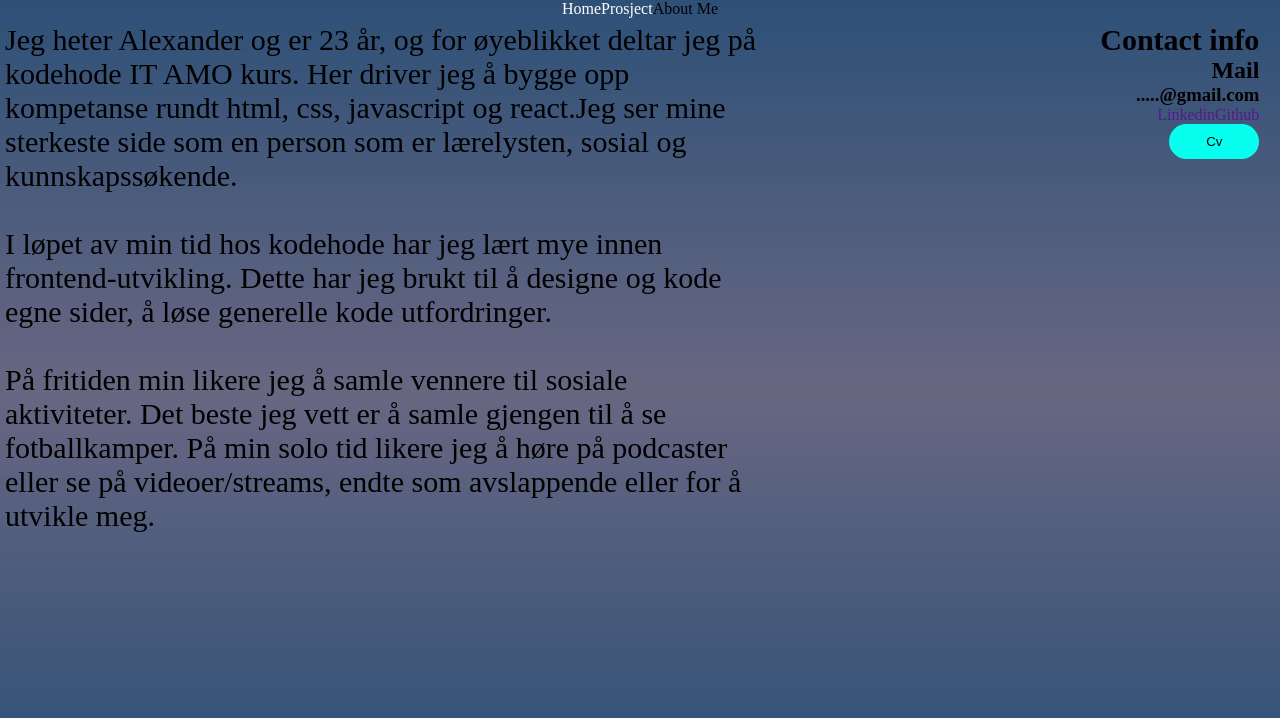
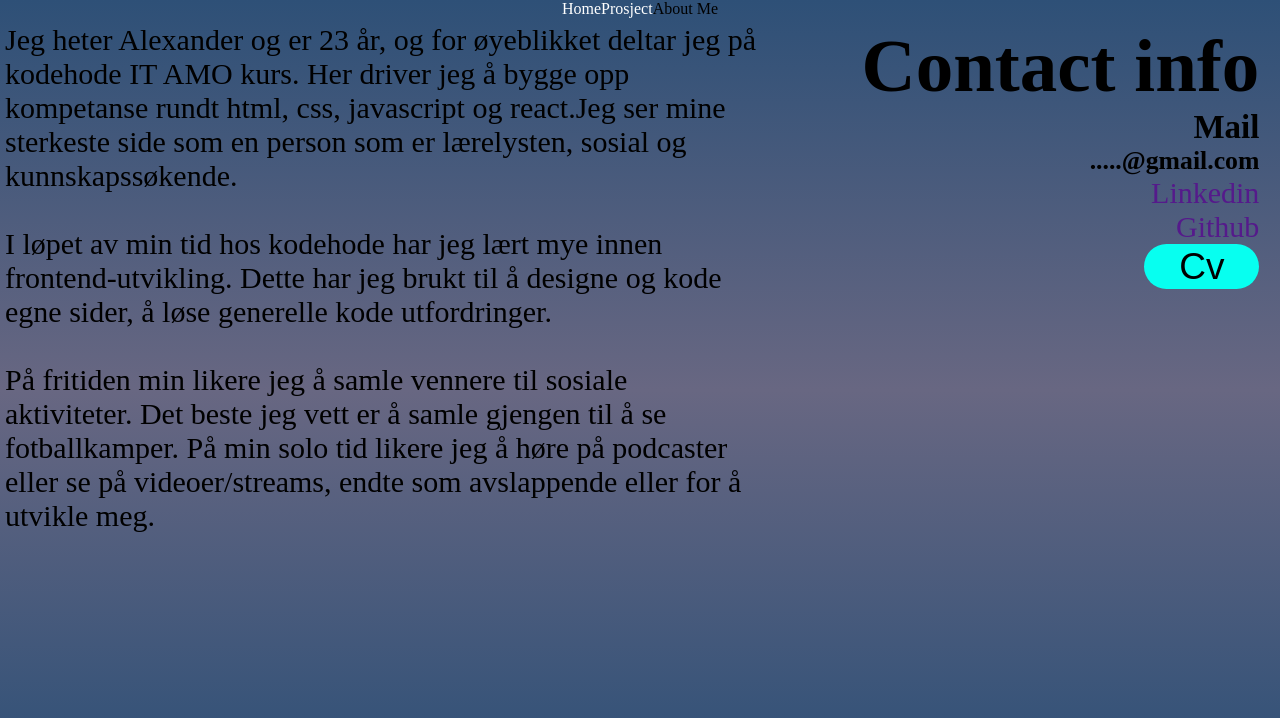
Before and after one commit to AlexanderKodehode/portfolio, a React (Create React App) app: page /#/AboutmePage in a window 1280 px wide. Shown: the top 718 px of the page. Built offline with nearby package versions, Linux system fonts and the light colour scheme.

Commit message:
Text changes

```diff
--- a/src/pages/routs/AboutMePageFiles/style.js
+++ b/src/pages/routs/AboutMePageFiles/style.js
@@ -25,18 +25,22 @@ export const Contact = styled.div`
 
 `
 export const Contact_Titel = styled.h1`
-    font-size: 30px;
+    font-size: 75px;
 `
 export const Mail_Container = styled.div`
-
+    font-size: 22px;
 `
 export const Contact_Links = styled.a`
     justify-items: space-between;
+    font-size: 30px;
+    display: flex;
+    flex-direction: column;
 `
 export const Cv = styled.button`
     background-color: var(--color-btn);
-    height: 35px;
-    width: 90px;
+    font-size: 37px;
+    height: 45px;
+    width: 115px;
     border-radius: 30px;
     justify-content: center;
     text-align: center;
```
